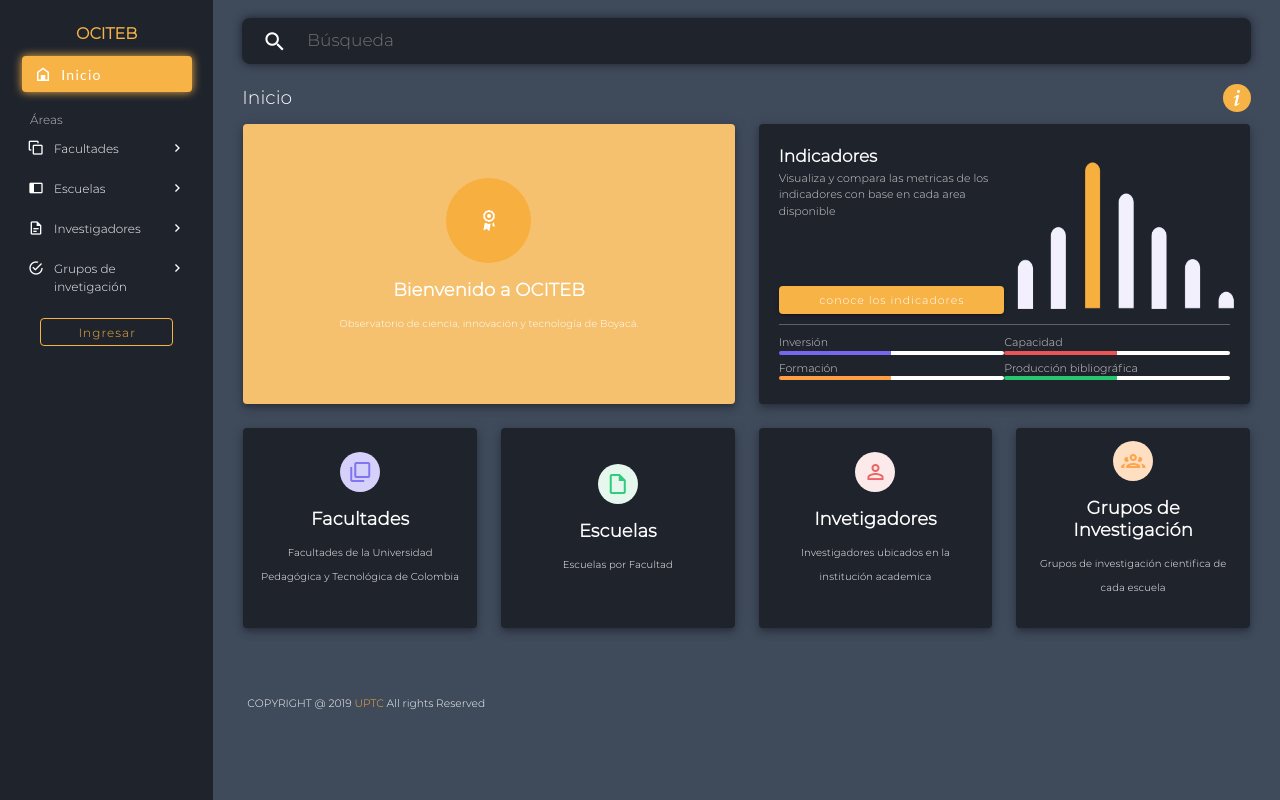
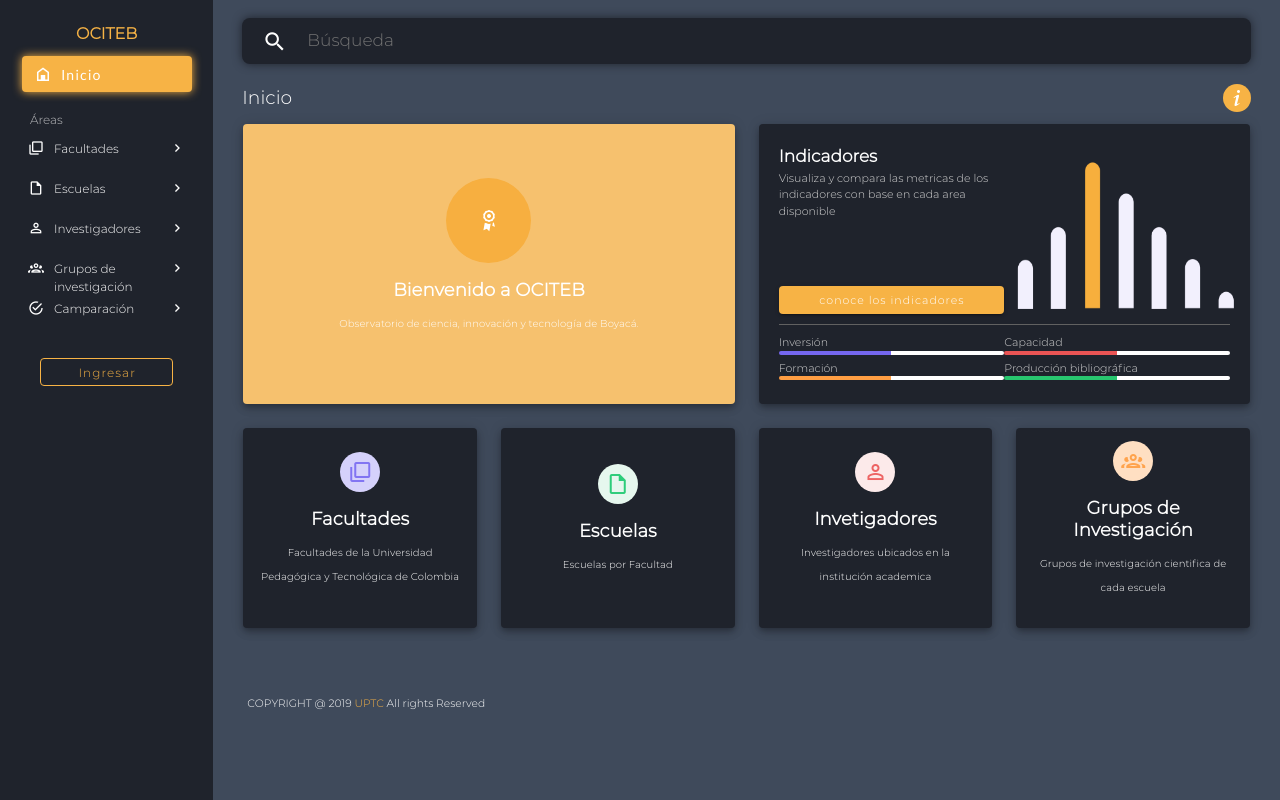
Before and after one commit to CamHM/OCITEB-App, a Vue app: page /#/faculties in a window 1280 px wide. Both pictures are taken after a click on the button "Inicio". Built offline with nearby package versions, Linux system fonts and the light colour scheme.

Commit message:
Cambio de logos del menú

```diff
--- a/src/components/comparison/Comparison.vue
+++ b/src/components/comparison/Comparison.vue
@@ -1,5 +1,5 @@
 <template>
-    <v-row no-gutters>
+    <v-row class="comparison" no-gutters>
         <v-col cols="2">
             <SideBar/>
         </v-col>
@@ -10,21 +10,30 @@
                 </v-row>
                 <v-row>
                     <v-col cols="2" offset-md="8">
-                        <v-select :items="items" label="Tipo de gráfico" solo dense/>
+                        <v-select :items="charts" label="Tipo de gráfico" solo dense/>
                     </v-col>
                     <v-col class="ml-auto" cols="2" offset-md="10">
-                        <v-select :items="items" label="Año" solo dense/>
+                        <v-select :items="years" label="Año" solo dense/>
                     </v-col>
                 </v-row>
                 <v-row>
                     <v-col cols="9">
-
+                        <v-row class="indicatorsFirstRow">
+                            <v-col cols="6" v-for="(indicator, number) in selectedIndicators" :key="number">
+                                <IndicatorCard :item="indicator"/>
+                            </v-col>
+                        </v-row>
+                        <v-row class="indicatorsSecondRow">
+                            <v-col cols="12">
+                                <IndicatorCard :item="mainIndicator"/>
+                            </v-col>
+                        </v-row>
                     </v-col>
                     <v-col cols="3">
                         <SidebarComparison/>
                     </v-col>
                 </v-row>
-                <v-row class="footerRow">
+                <v-row>
                     <Footer/>
                 </v-row>
             </v-container>
@@ -37,6 +46,7 @@
     import Header from "../general/Header";
     import Footer from "../general/Footer";
     import SidebarComparison from "./SidebarComparison";
+    import IndicatorCard from "../indicators/IndicatorCard";
 
     export default {
         name: "Comparison",
@@ -44,17 +54,46 @@
             SideBar,
             Header,
             Footer,
-            SidebarComparison
+            SidebarComparison,
+            IndicatorCard
         },
         data: function () {
             return {
-                items: ['2014', '2015', '2016']
+                charts: ['Tarta', 'Pie', 'Dona', 'Y todo tipo de comida más'],
+                years: ['2016', '2017', '2018', '2019'],
+                selectedIndicators: [
+                    {
+                        title: 'I02 - Inversión en I+D a nivel de proyectos',
+                        icon: 'mdi-currency-usd',
+                        isPanel: false,
+                        bgc: '#e6f7ee',
+                        iconColor: '#2dcd7a',
+                    },
+                    {
+                        title: 'I01 - Número de proyectos de investigación según financiación',
+                        icon: 'mdi-currency-usd',
+                        isPanel: false,
+                        bgc: '#e6f7ee',
+                        iconColor: '#2dcd7a',
+                    },
+                ],
+                mainIndicator: {
+                    title: 'I05 - Ingresos recursos propios posgrados',
+                    icon: 'mdi-currency-usd',
+                    isPanel: false,
+                    bgc: '#e6f7ee',
+                    iconColor: '#2dcd7a',
+                }
             }
         },
     }
 </script>
 
 <style scoped>
+    .comparison {
+        width: 100%;
+        background-color: #3f4a5b;
+    }
     .dark-back {
         background: #3f4a5b;
         height: 100vh;
@@ -67,15 +106,11 @@
         display: none;
     }
 
-    .firstRow {
-        display: flex;
-        margin-top: 5px;
-        height: 40px;
+    .indicatorsFirstRow {
+        height: 60%;
     }
-    .select {
-        width: auto;
-        display: flex;
-        margin-left: 12px;
-        margin-right: 12px;
+
+    .indicatorsSecondRow {
+        height: 60%;
     }
 </style>
--- a/src/components/comparison/MenuItemGroup.vue
+++ b/src/components/comparison/MenuItemGroup.vue
@@ -5,7 +5,7 @@
                 <v-list-item-title v-text="item.title"/>
             </v-list-item-content>
         </template>
-        <v-radio-group multiple>
+        <v-radio-group multiple v-if="item.options">
             <v-list-item v-for="subItem in item.options" :key="subItem">
                 <v-radio color="primary"/>
                 <v-list-item-content class="white--text">
--- a/src/components/comparison/SidebarComparison.vue
+++ b/src/components/comparison/SidebarComparison.vue
@@ -24,7 +24,7 @@
                     {
                         title: 'Facultades',
                         path: '/faculties',
-                        options: []
+                        // options: []
                     },
                     {
                         title: 'Seccionales',
@@ -39,12 +39,12 @@
                     {
                         title: 'Escuelas',
                         path: '/faculties',
-                        options: []
+                        // options: []
                     },
                     {
                         title: 'Grupos de invetigación',
                         path: '/faculties',
-                        options: []
+                        // options: []
                     }
                 ],
                 items2: [
--- a/src/components/general/Menu.vue
+++ b/src/components/general/Menu.vue
@@ -19,24 +19,29 @@
                 items: [
                     {
                         title: 'Facultades',
-                        icon: 'mdi-vector-arrange-below',
+                        icon: 'mdi-checkbox-multiple-blank-outline',
                         path: '/faculties'
                     },
                     {
                         title: 'Escuelas',
-                        icon: 'mdi-dock-left',
+                        icon: 'mdi-file-outline',
                         active: false,
-                        path: '/comparison'
+                        path: '/faculties'
                     },
                     {
                         title: 'Investigadores',
-                        icon: 'mdi-file-document-outline',
+                        icon: 'mdi-account-outline',
                         path: '/faculties'
                     },
                     {
-                        title: 'Grupos de invetigación',
+                        title: 'Grupos de investigación',
+                        icon: 'mdi-account-group-outline',
+                        path: '/faculties'
+                    },
+                    {
+                        title: 'Camparación',
                         icon: 'mdi-checkbox-marked-circle-outline',
-                        path: '/faculties'
+                        path: '/comparison'
                     }
                 ]
             }
--- a/src/components/home/Home.vue
+++ b/src/components/home/Home.vue
@@ -21,8 +21,8 @@
                         <Card v-bind:item="item"/>
                     </v-col>
                 </v-row>
-                <v-row class="footerRow">
-                    <Footer> </Footer>
+                <v-row>
+                    <Footer/>
                 </v-row>
             </v-container>
         </v-col>
```
